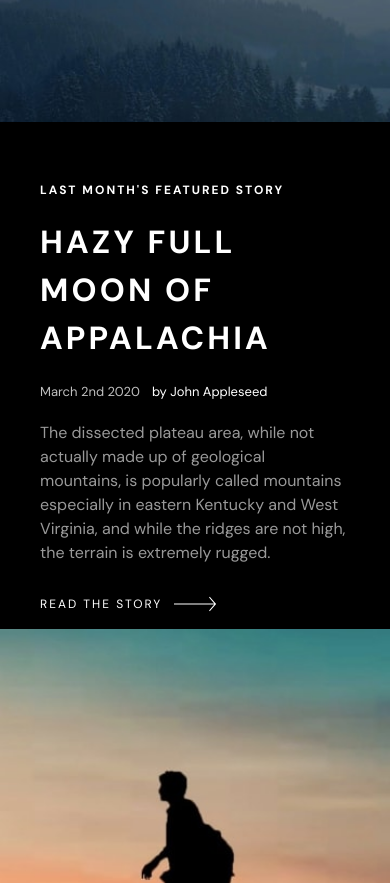
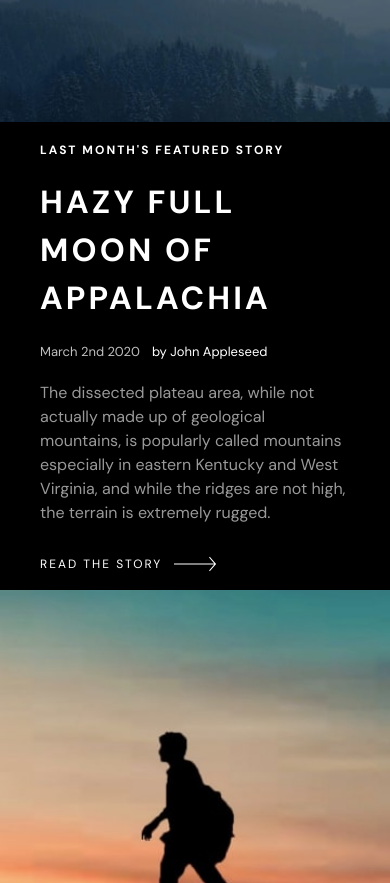
Before and after one commit to abir045/photosnap, a React (Create React App) app: page /stories in a window 390 px wide. Shown: the part 280-1163 px from the top of the page. Built offline with nearby package versions, Linux system fonts and the light colour scheme.

Commit message:
updated stories hero margin on mb

```diff
--- a/src/pages/Stories.js
+++ b/src/pages/Stories.js
@@ -5,9 +5,9 @@ import arrow from "../assets/shared/desktop/arrow.svg";
 const Stories = () => {
   return (
     <>
-      <div className="flex flex-col ">
-        <div className="flex flex-col   relative ">
-          <img className="hidden lg:flex" src={StoriesContent.banner.img} />
+      <div className="flex flex-col">
+        <div className="flex flex-col  relative ">
+          <img className="hidden xl:flex" src={StoriesContent.banner.img} />
           <img
             className="hidden lg:hidden md:flex"
             src={StoriesContent.banner.imgTab}
@@ -17,7 +17,7 @@ const Stories = () => {
             src={StoriesContent.banner.imgMobile}
           />
 
-          <div className="absolute top-[100%] bg-black md:bg-transparent w-full py-10  px-10   md:top-[15%] text-white  md:mx-[5%]">
+          <div className="absolute top-[100%] bg-black h-[495px] md:bg-transparent w-full py-15 px-10 md:top-[15%] text-white md:mx-[5%]">
             <h5 className="text-xs uppercase font-bold tracking-[2px] my-5">
               {StoriesContent.banner.heading}
             </h5>
@@ -74,7 +74,7 @@ const Stories = () => {
 
       {/* tab  */}
 
-      <div className="grid grid-flow-row mt-[60%] pt-[70%] md:mt-[-70%] xl:grid-rows-4 xl:grid-cols-4  lg:grid-rows-4 lg:grid-cols-4  md:grid-cols-2 md:grid-rows-8">
+      <div className="grid grid-flow-row mt-[50%] pt-[70%] md:mt-[-70%] xl:grid-rows-4 xl:grid-cols-4  lg:grid-rows-4 lg:grid-cols-4  md:grid-cols-2 md:grid-rows-8">
         {StoriesContent.photos.map((item, id) => (
           <div
             key={id}
```
